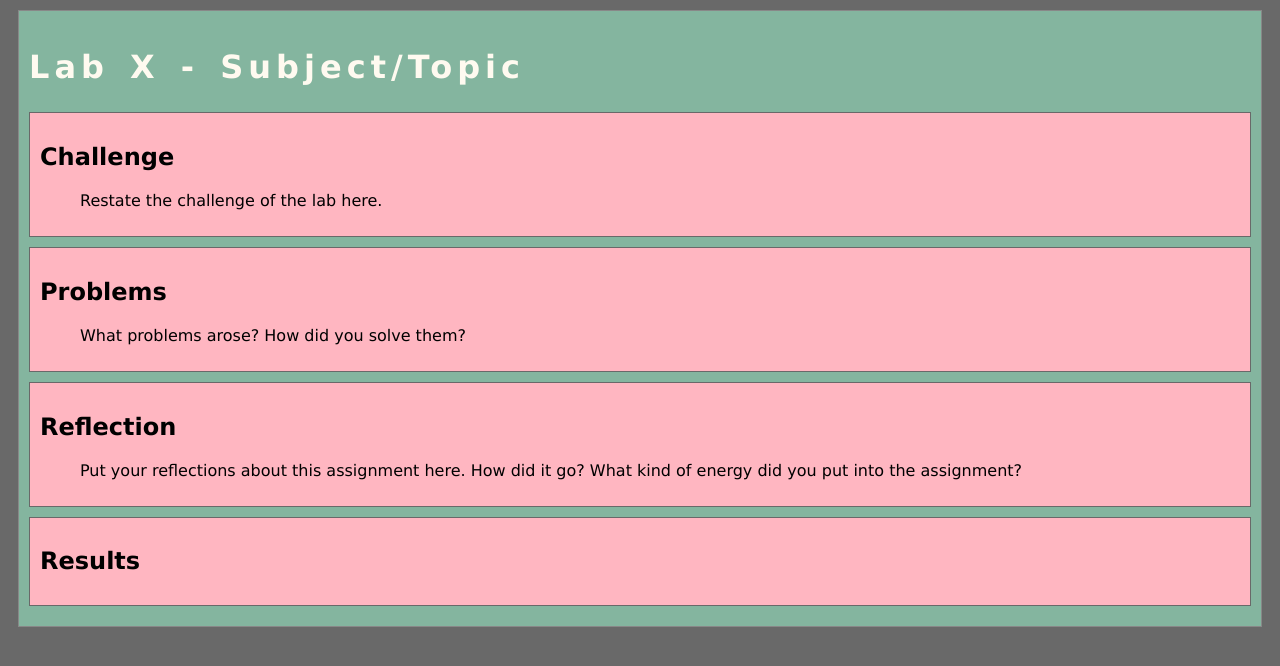
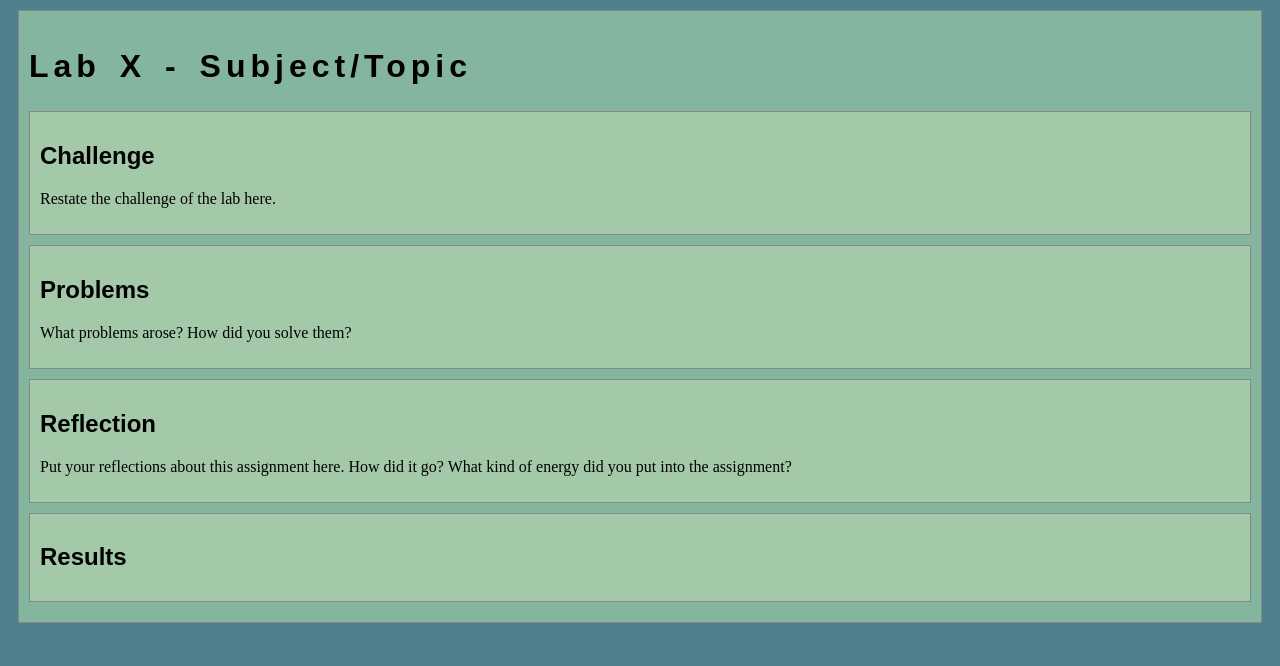
Before and after one commit to AliceSHE/art101, a plain HTML site: page experiments/index.html in a window 1280 px wide. Drawn offline with nearby package versions, Linux system fonts and the light colour scheme; files that its build step writes are made by us from their sources; a script that the page names is missing.

Commit message:
Update lab.css

```diff
--- a/lab3/css/lab.css
+++ b/lab3/css/lab.css
@@ -1,43 +1,3 @@
 /* Here we can set styles for this lab page that we don't want to effect others pages */
 
 /* the period in a CSS selector selects an element by class, e.g., class="minor-section" */
-
-body {
-  background-color: #696969;
-}
-
-.minor-section {
-  padding: 10px;
-  margin-bottom: 10px;
-  border: solid 1px #696969;
-  background-color: #FFB6C1;
-}
-
-title {
-  font-family: 'Lucida Sans', 'Lucida Sans Regular', 'Lucida Grande', 'Lucida Sans Unicode', Geneva, Verdana, sans-serif;
-  padding-left: 80px;
-  color: #FFB6C1;
-}
-
-h1 {
-  font-family: 'Lucida Sans', 'Lucida Sans Regular', 'Lucida Grande', 'Lucida Sans Unicode', Geneva, Verdana, sans-serif;
-  color: #fffaf0;
-  font-size: 200%;
-}
-
-h2 {
-  font-family: 'Lucida Sans', 'Lucida Sans Regular', 'Lucida Grande', 'Lucida Sans Unicode', Geneva, Verdana, sans-serif;
-}
-
-p {
-  font-family: 'Lucida Sans', 'Lucida Sans Regular', 'Lucida Grande', 'Lucida Sans Unicode', Geneva, Verdana, sans-serif;
-  text-indent: 40px;
-}
-
-div.subject {
-  color: palevioletred
-}
-
-#screenshot {
-  width: 600px;
-}
```
